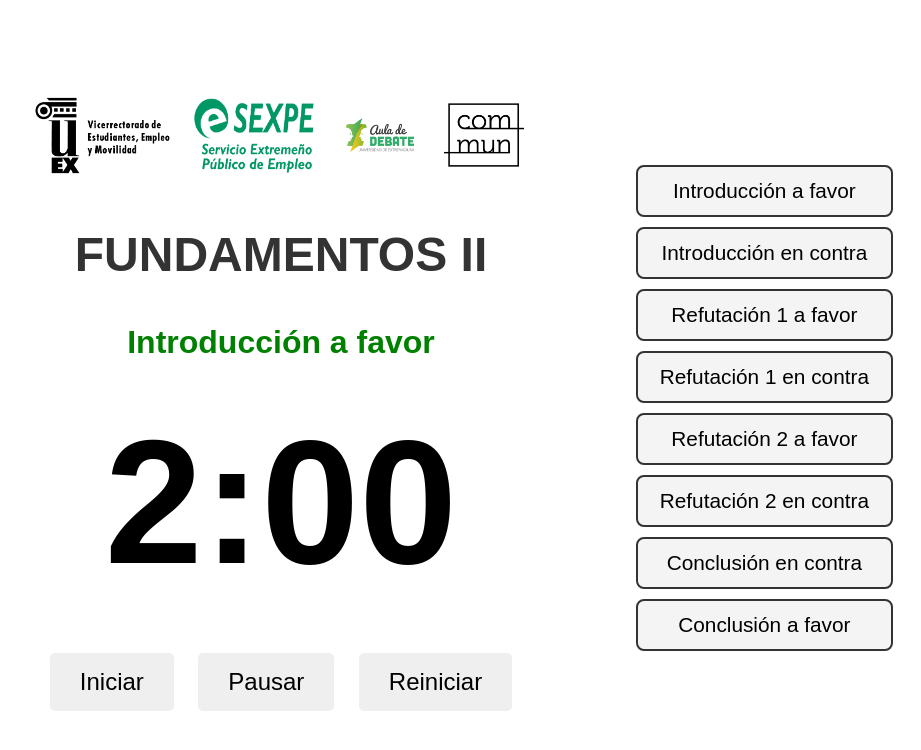
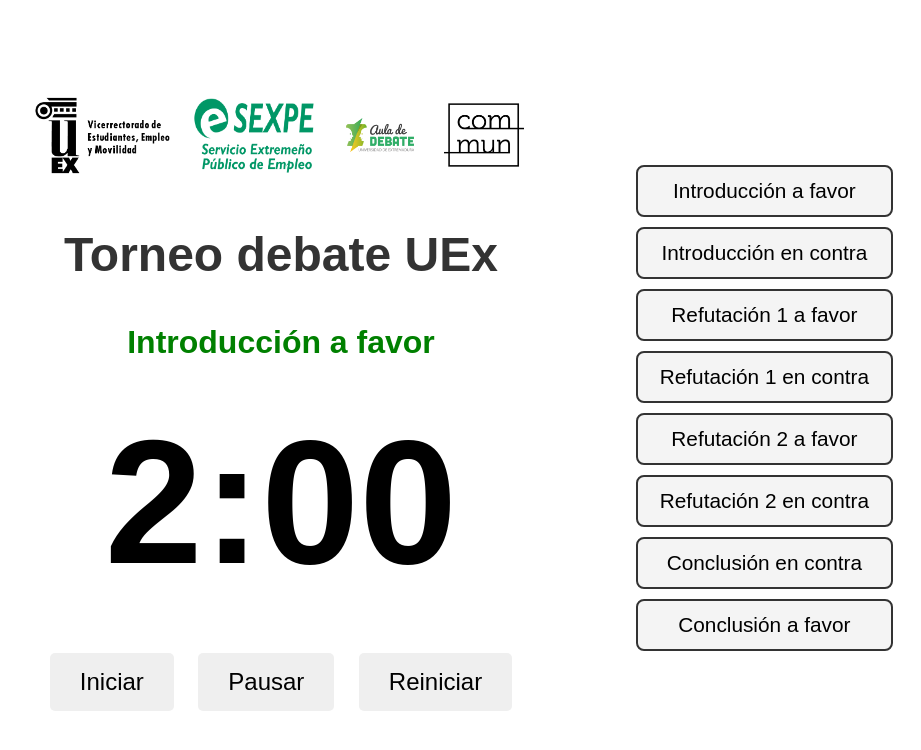
Before and after one commit to Javix01/CronoDebateUEx, a plain HTML site: page index.html in a window 1280 px wide. Shown: the whole page, without its empty margins (359-1280 px from the left). Drawn offline with Linux system fonts and the light colour scheme; a web font is replaced by a local one.

Commit message:
Update index.html

```diff
--- a/index.html
+++ b/index.html
@@ -110,7 +110,7 @@
     <img src="img/Aula-de-debate-UEx-COLOR-horizontall.png" alt="Aula de Debate">
     <img src="img/LOGO COMMUN.jpg" alt="Logo Commun">
 </div>
-<h1 class="title">FUNDAMENTOS II</h1>
+<h1 class="title">Torneo debate UEx</h1>
 <!-- <p class="subtitulo">-Martes 11 de noviembre-</p> -->
 <div id="phaseIndicator" class="phase-indicator favor">Introducción a favor</div>
 <div id="timer" class="timer">4:00</div>
```
